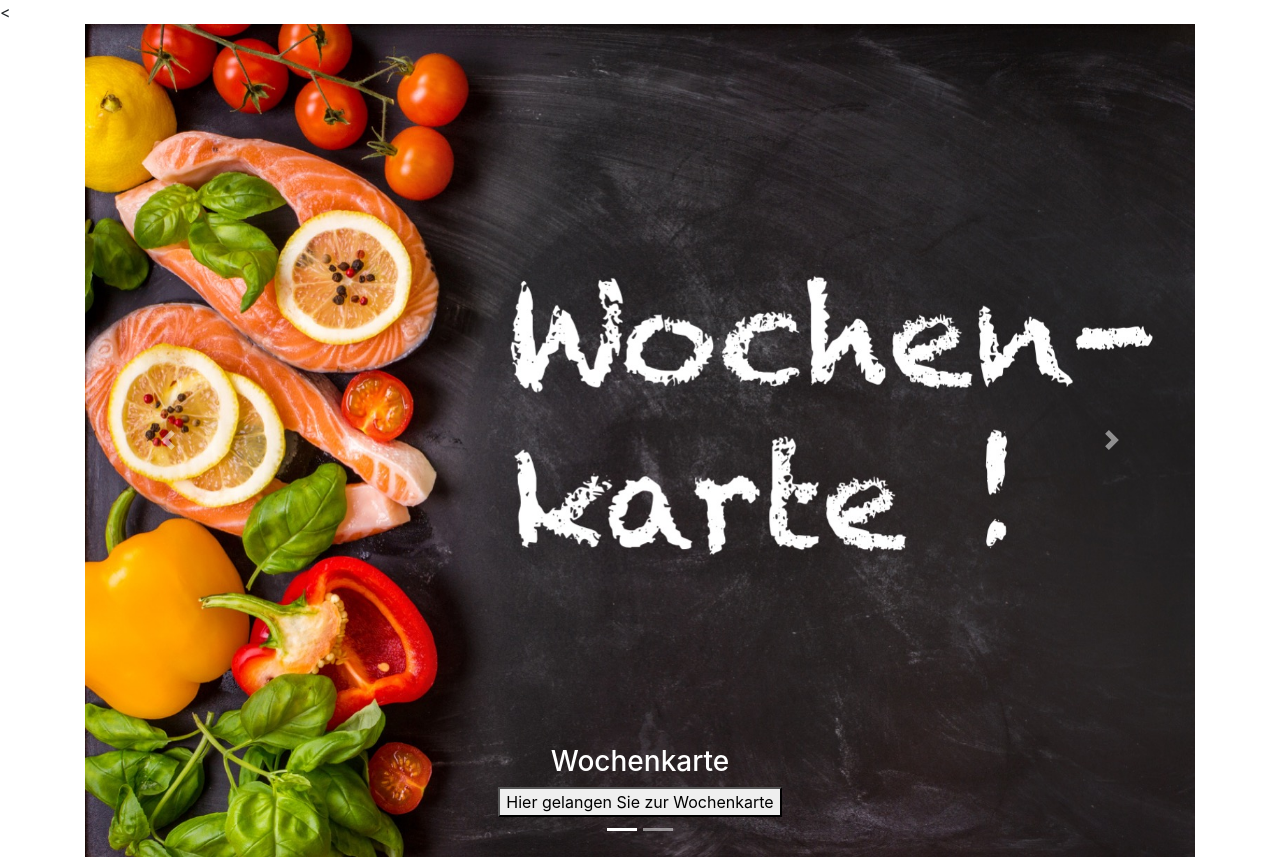
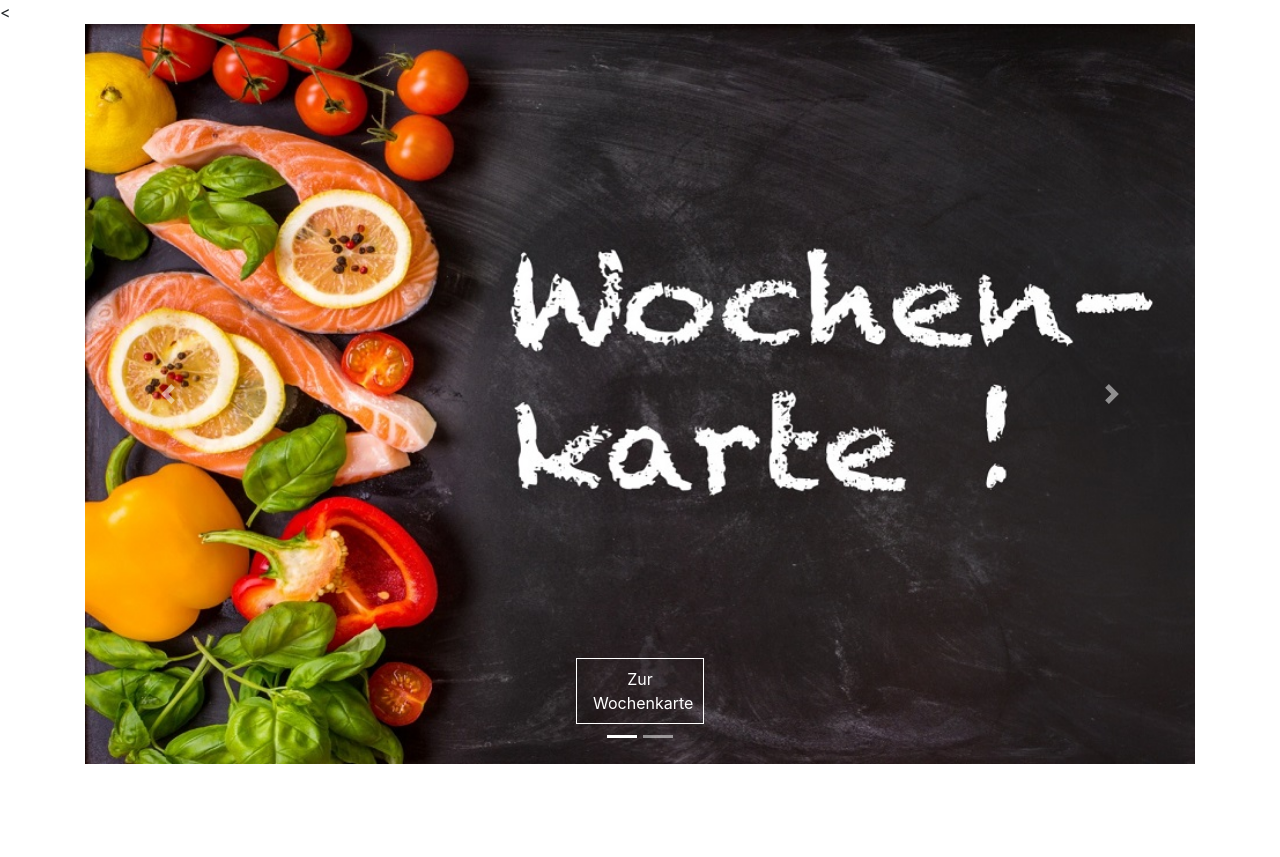
Before and after one commit to 24Niki/RestauranteWebPageProject, a PHP site: page /carousel.html in a window 1280 px wide. After the commit the page ends 764 px from the top, so only its background shows below. Run offline with PHP 8.4, Linux system fonts and the light colour scheme; some libraries are stand-ins or nearby versions.

Commit message:
Version 2.8
carousel angepasst

```diff
--- a/carousel.css
+++ b/carousel.css
@@ -1 +1,15 @@
-h3 {text-allign: left;}
+h3 {text-allign: left; margin-bottom: 50px; font-size: 70px;}
+button {
+	cursor: pointer;
+	position: relative;
+	margin-bottom: 50px;
+	padding: .5em 1em;
+	width: 8em;
+	background: transparent;
+	color: white;
+	border: 1px solid white;
+	border-radius: 3px;
+	cursor: pointer;
+	margin-bottom: 100px;
+	font-size: 18px;
+	}
--- a/carousel.html
+++ b/carousel.html
@@ -1,7 +1,7 @@
 <!DOCTYPE html>
 <html lang="de">
 <head>
-  <title>Bootstrap 4 Website Example</title>
+  <title>Startseite</title>
   <
   <meta name="viewport" content="width=device-width, initial-scale=1">
   <link rel="stylesheet" href="https://maxcdn.bootstrapcdn.com/bootstrap/4.1.3/css/bootstrap.min.css">
@@ -35,24 +35,26 @@
     <div class="carousel-inner" role="listbox">
         <div class="carousel-item active">
             <div class="view">
-                <img class="d-block w-100" src="Bilder/wochenkarte.jpg" alt="First slide" width ="auto" height="auto" >
+                <img class="d-block w-100" src="Bilder/startwochenkarte.jpg" alt="First slide" width ="auto" height="auto" >
                 <div class="mask rgba-black-light"></div>
             </div>
             <div class="carousel-caption">
-                <h3>Wochenkarte</h3>
-                <button onClick="towochenkarte()">Hier gelangen Sie zur Wochenkarte</button>
+
+                <button type="button" onClick="towochenkarte()">Zur Wochenkarte</button>
 
             </div>
         </div>
         <div class="carousel-item">
             <!--Mask color-->
             <div class="view">
-                <img class="d-block w-100" src="Bilder/pizza.jpg" alt="Second slide" width ="auto" height="auto" >
+                <img class="d-block w-100" src="Bilder/startspeisekarte.jpg" alt="Second slide" width ="auto" height="auto" >
                 <div class="mask rgba-black-strong"></div>
             </div>
             <div class="carousel-caption">
-                <h3 class="h3-responsive">Strong mask</h3>
-                <button onClick="tospeisekarte()">Secondary text</button>
+                <h3>Speisekarte</h3>
+				<br>
+				<br>
+                <button id="zwei" onClick="tospeisekarte()">Zur Speisekarte</button>
             </div>
         </div>
 
--- a/login.html
+++ b/login.html
@@ -22,7 +22,7 @@
 
 				<!--Login Bereich-->
 				<div class="col-md-4 login-sec">
-					<h2 >Jetzt Tischnummer registrieren!</h2>
+					<h2 class="text-center">Jetzt Tischnummer registrieren!</h2>
 					<form class="login-form">
 						<div class="form-group">
 
```
Also changed, not shown: Bilder/speisekarte.jpg (added), Bilder/startspeisekarte.jpg (added), Bilder/startwochenkarte.jpg (added).
